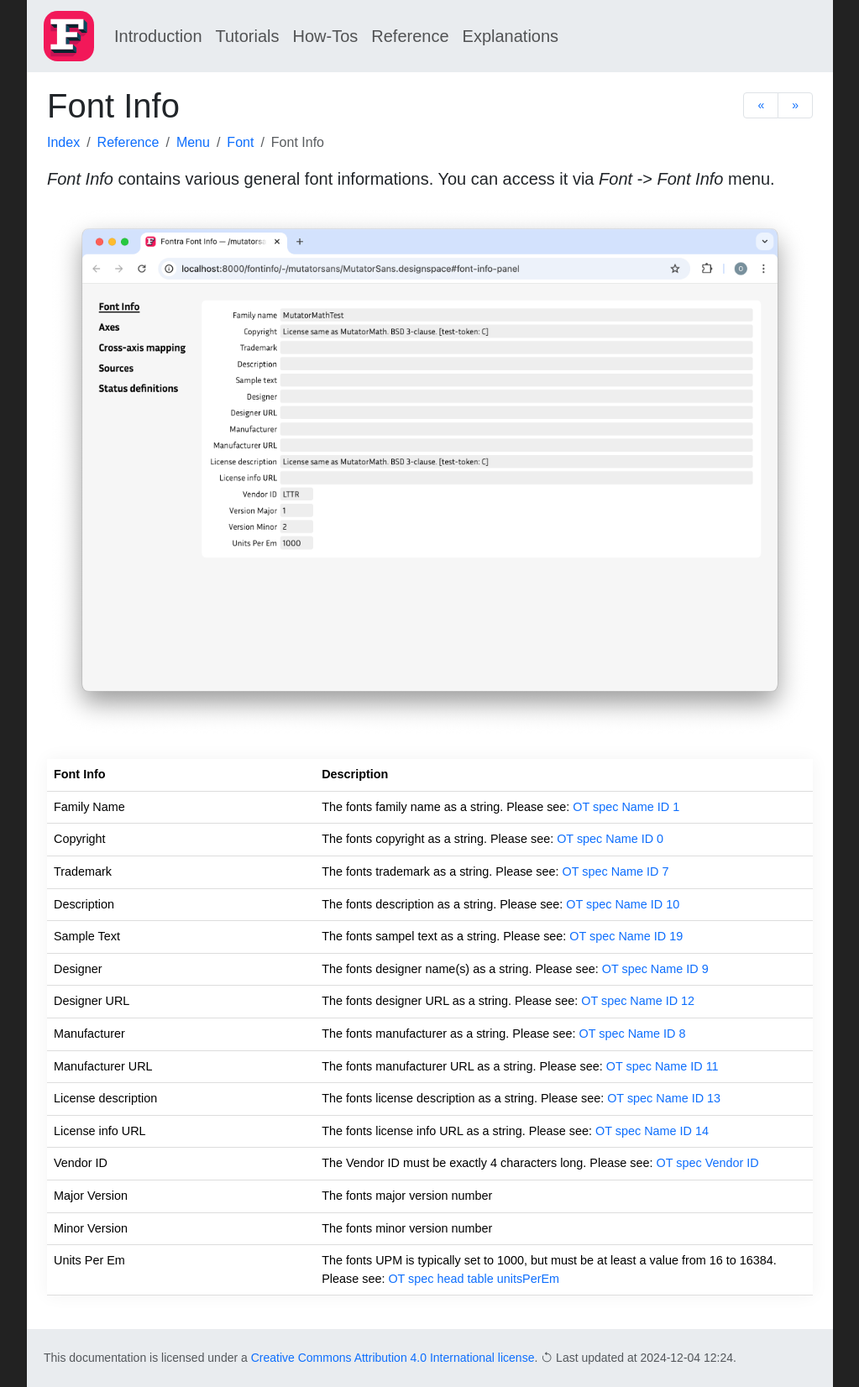
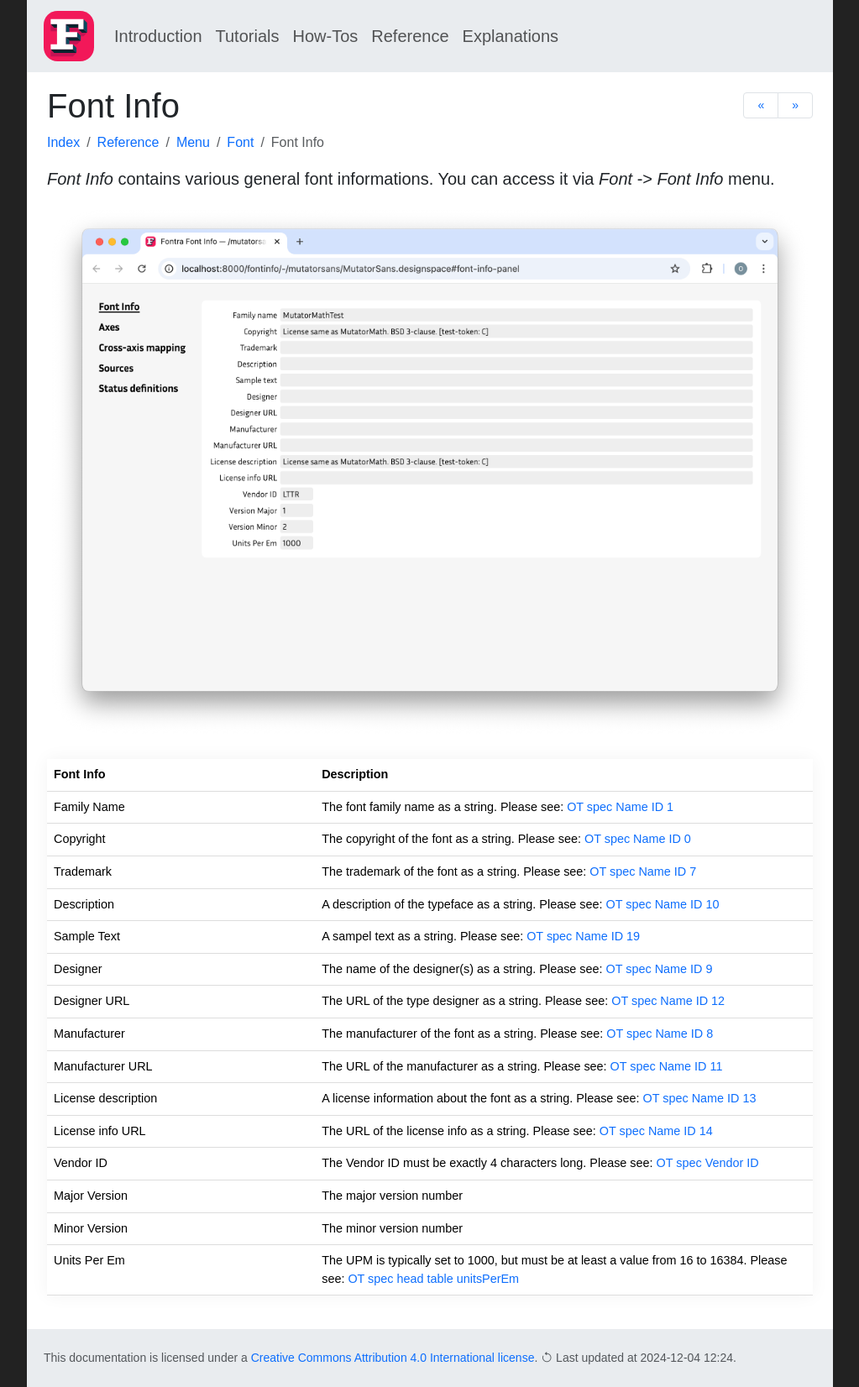
Before and after one commit to googlefonts/fontra-docs, a Jekyll site: the page built from _reference/menu/font/font-info.md, in a window 1280 px wide. Shown: the whole page at 84% size, without its empty margins (128-1151 px from the left). Built offline with Jekyll 4.4.1, drawn with Linux system fonts in a browser that asks for light colours; nearby versions of some CDN libraries; some web fonts are replaced.

Commit message:
Update font-info page

```diff
--- a/_reference/menu/font/font-info.md
+++ b/_reference/menu/font/font-info.md
@@ -28,47 +28,47 @@ order     : 641
 </tr>
 <tr>
 <td>Family Name</td>
-<td>The fonts family name as a string. Please see: <a href='https://learn.microsoft.com/en-us/typography/opentype/spec/name#nid1' target="_blank">OT spec Name ID 1</a></td>
+<td>The font family name as a string. Please see: <a href='https://learn.microsoft.com/en-us/typography/opentype/spec/name#nid1' target="_blank">OT spec Name ID 1</a></td>
 </tr>
 <tr>
 <td>Copyright</td>
-<td>The fonts copyright as a string. Please see: <a href='https://learn.microsoft.com/en-us/typography/opentype/spec/name#nid0' target="_blank">OT spec Name ID 0</a></td>
+<td>The copyright of the font as a string. Please see: <a href='https://learn.microsoft.com/en-us/typography/opentype/spec/name#nid0' target="_blank">OT spec Name ID 0</a></td>
 </tr>
 <tr>
 <td>Trademark</td>
-<td>The fonts trademark as a string. Please see: <a href='https://learn.microsoft.com/en-us/typography/opentype/spec/name#nid7' target="_blank">OT spec Name ID 7</a></td>
+<td>The trademark of the font as a string. Please see: <a href='https://learn.microsoft.com/en-us/typography/opentype/spec/name#nid7' target="_blank">OT spec Name ID 7</a></td>
 </tr>
 <tr>
 <td>Description</td>
-<td>The fonts description as a string. Please see: <a href='https://learn.microsoft.com/en-us/typography/opentype/spec/name#nid10' target="_blank">OT spec Name ID 10</a></td>
+<td>A description of the typeface as a string. Please see: <a href='https://learn.microsoft.com/en-us/typography/opentype/spec/name#nid10' target="_blank">OT spec Name ID 10</a></td>
 </tr>
 <tr>
 <td>Sample Text</td>
-<td>The fonts sampel text as a string. Please see: <a href='https://learn.microsoft.com/en-us/typography/opentype/spec/name#nid19' target="_blank">OT spec Name ID 19</a></td>
+<td>A sampel text as a string. Please see: <a href='https://learn.microsoft.com/en-us/typography/opentype/spec/name#nid19' target="_blank">OT spec Name ID 19</a></td>
 </tr>
 <tr>
 <td>Designer</td>
-<td>The fonts designer name(s) as a string. Please see: <a href='https://learn.microsoft.com/en-us/typography/opentype/spec/name#nid9' target="_blank">OT spec Name ID 9</a></td>
+<td>The name of the designer(s) as a string. Please see: <a href='https://learn.microsoft.com/en-us/typography/opentype/spec/name#nid9' target="_blank">OT spec Name ID 9</a></td>
 </tr>
 <tr>
 <td>Designer URL</td>
-<td>The fonts designer URL as a string. Please see: <a href='https://learn.microsoft.com/en-us/typography/opentype/spec/name#nid12' target="_blank">OT spec Name ID 12</a></td>
+<td>The URL of the type designer as a string. Please see: <a href='https://learn.microsoft.com/en-us/typography/opentype/spec/name#nid12' target="_blank">OT spec Name ID 12</a></td>
 </tr>
 <tr>
 <td>Manufacturer</td>
-<td>The fonts manufacturer as a string. Please see: <a href='https://learn.microsoft.com/en-us/typography/opentype/spec/name#nid8' target="_blank">OT spec Name ID 8</a></td>
+<td>The manufacturer of the font as a string. Please see: <a href='https://learn.microsoft.com/en-us/typography/opentype/spec/name#nid8' target="_blank">OT spec Name ID 8</a></td>
 </tr>
 <tr>
 <td>Manufacturer URL</td>
-<td>The fonts manufacturer URL as a string. Please see: <a href='https://learn.microsoft.com/en-us/typography/opentype/spec/name#nid11' target="_blank">OT spec Name ID 11</a></td>
+<td>The URL of the manufacturer as a string. Please see: <a href='https://learn.microsoft.com/en-us/typography/opentype/spec/name#nid11' target="_blank">OT spec Name ID 11</a></td>
 </tr>
 <tr>
 <td>License description</td>
-<td>The fonts license description as a string. Please see: <a href='https://learn.microsoft.com/en-us/typography/opentype/spec/name#nid13' target="_blank">OT spec Name ID 13</a></td>
+<td>A license information about the font as a string. Please see: <a href='https://learn.microsoft.com/en-us/typography/opentype/spec/name#nid13' target="_blank">OT spec Name ID 13</a></td>
 </tr>
 <tr>
 <td>License info URL</td>
-<td>The fonts license info URL as a string. Please see: <a href='https://learn.microsoft.com/en-us/typography/opentype/spec/name#nid14' target="_blank">OT spec Name ID 14</a></td>
+<td>The URL of the license info as a string. Please see: <a href='https://learn.microsoft.com/en-us/typography/opentype/spec/name#nid14' target="_blank">OT spec Name ID 14</a></td>
 </tr>
 <tr>
 <td>Vendor ID</td>
@@ -76,14 +76,14 @@ order     : 641
 </tr>
 <tr>
 <td>Major Version</td>
-<td>The fonts major version number</td>
+<td>The major version number</td>
 </tr>
 <tr>
 <td>Minor Version</td>
-<td>The fonts minor version number</td>
+<td>The minor version number</td>
 </tr>
 <tr>
 <td>Units Per Em</td>
-<td>The fonts UPM is typically set to 1000, but must be at least a value from 16 to 16384. Please see: <a href='https://learn.microsoft.com/en-us/typography/opentype/spec/head' target="_blank">OT spec head table unitsPerEm</a></td>
+<td>The UPM is typically set to 1000, but must be at least a value from 16 to 16384. Please see: <a href='https://learn.microsoft.com/en-us/typography/opentype/spec/head' target="_blank">OT spec head table unitsPerEm</a></td>
 </tr>
 </table>
```
